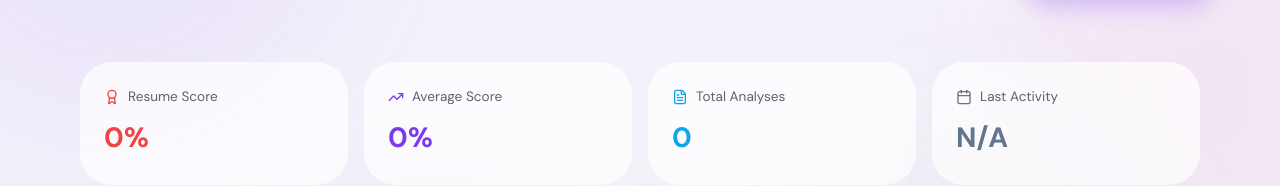
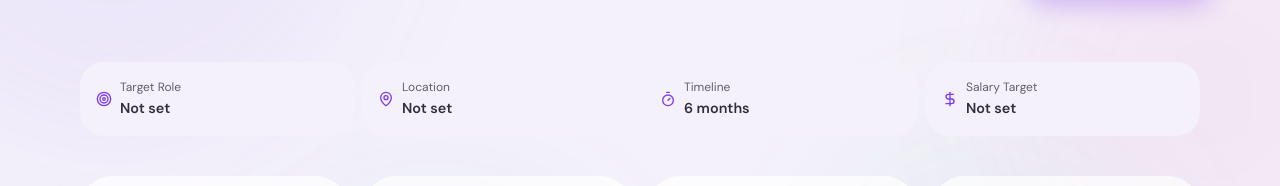
Before and after one commit to Theani7/skillgap.ai, a React (Vite) app in the folder frontend/: page /profile in a window 1280 px wide. Shown: the part 252-438 px from the top of the page. Built offline with nearby package versions, Linux system fonts and the light colour scheme; no server answers; sample sign-in values are in the browser's storage.

Commit message:
fix: show career preferences on dashboard

```diff
--- a/frontend/src/pages/Profile.jsx
+++ b/frontend/src/pages/Profile.jsx
@@ -1,7 +1,7 @@
 import React, { useState, useEffect } from 'react';
 import api from '../services/api';
 import { useAuth } from '../context/AuthContext';
-import { User, Activity, FileText, TrendingUp, Award, ArrowRight, UploadCloud, Mail, MapPin, Sparkles, Clock, Target, Briefcase, CheckCircle, XCircle, AlertCircle, Calendar, ExternalLink } from 'lucide-react';
+import { User, Activity, FileText, TrendingUp, Award, ArrowRight, UploadCloud, Mail, MapPin, Sparkles, Clock, Target, Briefcase, AlertCircle, Calendar, DollarSign, Timer } from 'lucide-react';
 import { XAxis, YAxis, CartesianGrid, Tooltip, ResponsiveContainer, AreaChart, Area } from 'recharts';
 import { motion, AnimatePresence } from 'framer-motion';
 import { Link } from 'react-router-dom';
@@ -14,26 +14,35 @@ const Profile = () => {
     const [selectedResult, setSelectedResult] = useState(null);
     const [profileData, setProfileData] = useState({
         full_name: '',
-        email: user?.email || '',
-        phone: '',
         location: '',
+    });
+    const [preferences, setPreferences] = useState({
+        target_role: '',
+        timeline_months: 6,
+        preferred_location: '',
+        salary_target: 0,
     });
 
     useEffect(() => {
         const fetchData = async () => {
             if (!user?.token) return;
             try {
-                const [historyRes, profileRes] = await Promise.all([
+                const [historyRes, profileRes, prefRes] = await Promise.all([
                     api.get('/api/user/history'),
-                    api.get('/api/user/profile')
+                    api.get('/api/user/profile'),
+                    api.get('/api/user/preferences')
                 ]);
                 const sorted = (historyRes.data.history || []).sort((a, b) => new Date(a.timestamp) - new Date(b.timestamp));
                 setHistory(sorted);
                 setProfileData({
                     full_name: profileRes.data.profile?.full_name || user?.full_name || user?.username || '',
-                    email: user?.email || '',
-                    phone: profileRes.data.profile?.phone || '',
                     location: profileRes.data.profile?.location || '',
+                });
+                setPreferences({
+                    target_role: prefRes.data.preferences?.target_role || '',
+                    timeline_months: prefRes.data.preferences?.timeline_months || 6,
+                    preferred_location: prefRes.data.preferences?.preferred_location || '',
+                    salary_target: prefRes.data.preferences?.salary_target || 0,
                 });
             } catch (err) {
                 console.error(err);
@@ -78,7 +87,6 @@ const Profile = () => {
     return (
         <motion.div className="clay-section" initial={{ opacity: 0 }} animate={{ opacity: 1 }} style={{ minHeight: 'calc(100vh - 200px)', padding: 'var(--spacing-xl) 0' }}>
             <div className="container">
-                {/* Header */}
                 <motion.div initial={{ opacity: 0, y: -20 }} animate={{ opacity: 1, y: 0 }} style={{ marginBottom: 'var(--spacing-2xl)' }}>
                     <div style={{ display: 'flex', justifyContent: 'space-between', alignItems: 'center', flexWrap: 'wrap', gap: 'var(--spacing-md)' }}>
                         <div style={{ display: 'flex', alignItems: 'center', gap: 'var(--spacing-lg)' }}>
@@ -96,6 +104,24 @@ const Profile = () => {
                         </div>
                     </div>
                 </motion.div>
+
+                {/* User Info from Settings */}
+                <div style={{ display: 'grid', gridTemplateColumns: 'repeat(4, 1fr)', gap: 'var(--spacing-sm)', marginBottom: 'var(--spacing-xl)' }}>
+                    {[
+                        { icon: Target, label: 'Target Role', value: preferences.target_role || 'Not set' },
+                        { icon: MapPin, label: 'Location', value: preferences.preferred_location || profileData.location || 'Not set' },
+                        { icon: Timer, label: 'Timeline', value: `${preferences.timeline_months} months` },
+                        { icon: DollarSign, label: 'Salary Target', value: preferences.salary_target ? `$${preferences.salary_target.toLocaleString()}` : 'Not set' },
+                    ].map((item, i) => (
+                        <div key={i} style={{ background: 'var(--clay-bg)', padding: 'var(--spacing-md)', borderRadius: 'var(--radius-lg)', display: 'flex', alignItems: 'center', gap: 'var(--spacing-sm)' }}>
+                            <item.icon size={16} color="#7C3AED" />
+                            <div>
+                                <div style={{ fontSize: '0.75rem', color: 'var(--clay-muted)' }}>{item.label}</div>
+                                <div style={{ fontWeight: 600, fontSize: '0.9rem' }}>{item.value}</div>
+                            </div>
+                        </div>
+                    ))}
+                </div>
 
                 {/* Stats Cards */}
                 <div style={{ display: 'grid', gridTemplateColumns: 'repeat(4, 1fr)', gap: 'var(--spacing-md)', marginBottom: 'var(--spacing-2xl)' }}>
```
Also changed, not shown: 1 other file (tests, documents, lock files or other folders).
